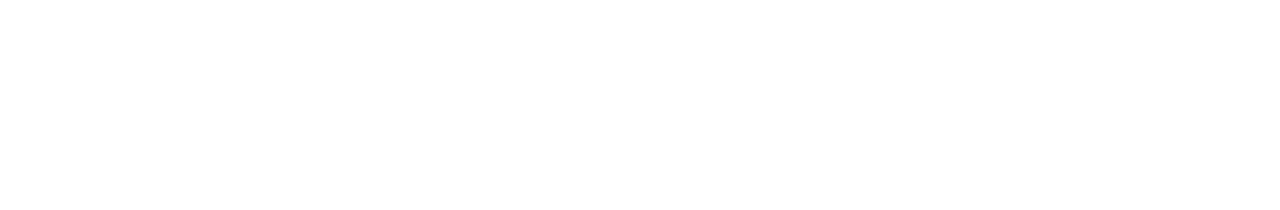
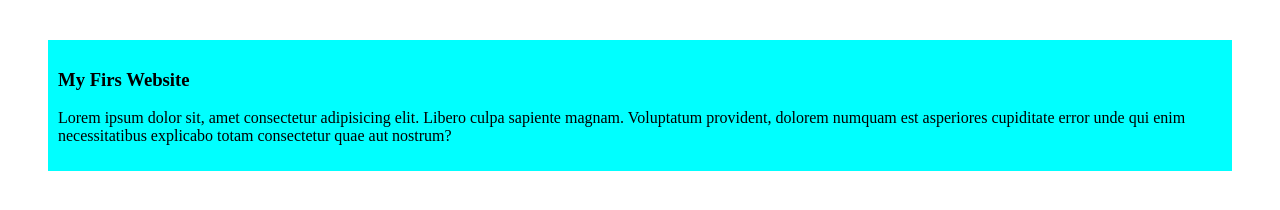
Before and after one commit to AmitKumarSaha093/my-first-github-repo, a plain HTML site: page Index.html in a window 1280 px wide. Drawn offline with Linux system fonts and the light colour scheme.

Commit message:
added the first bloge

```diff
--- a/Index.html
+++ b/Index.html
@@ -3,9 +3,14 @@
 <head>
     <meta charset="UTF-8">
     <meta name="viewport" content="width=device-width, initial-scale=1.0">
-    <title>My First Ever </title>
+    <title>My Simple Website </title>
+    <link rel="stylesheet" href="styls/bloge.css">
 </head>
 <body>
+    <div>
+        <h3>My Firs Website</h3>
+        <P>Lorem ipsum dolor sit, amet consectetur adipisicing elit. Libero culpa sapiente magnam. Voluptatum provident, dolorem numquam est asperiores cupiditate error unde qui enim necessitatibus explicabo totam consectetur quae aut nostrum?</P>
 
+    </div>
 </body>
 </html>
--- /dev/null
+++ b/styls/bloge.css
@@ -0,0 +1,5 @@
+div{
+    background-color: aqua;
+    padding: 10px;
+    margin: 40px ;
+}
```
